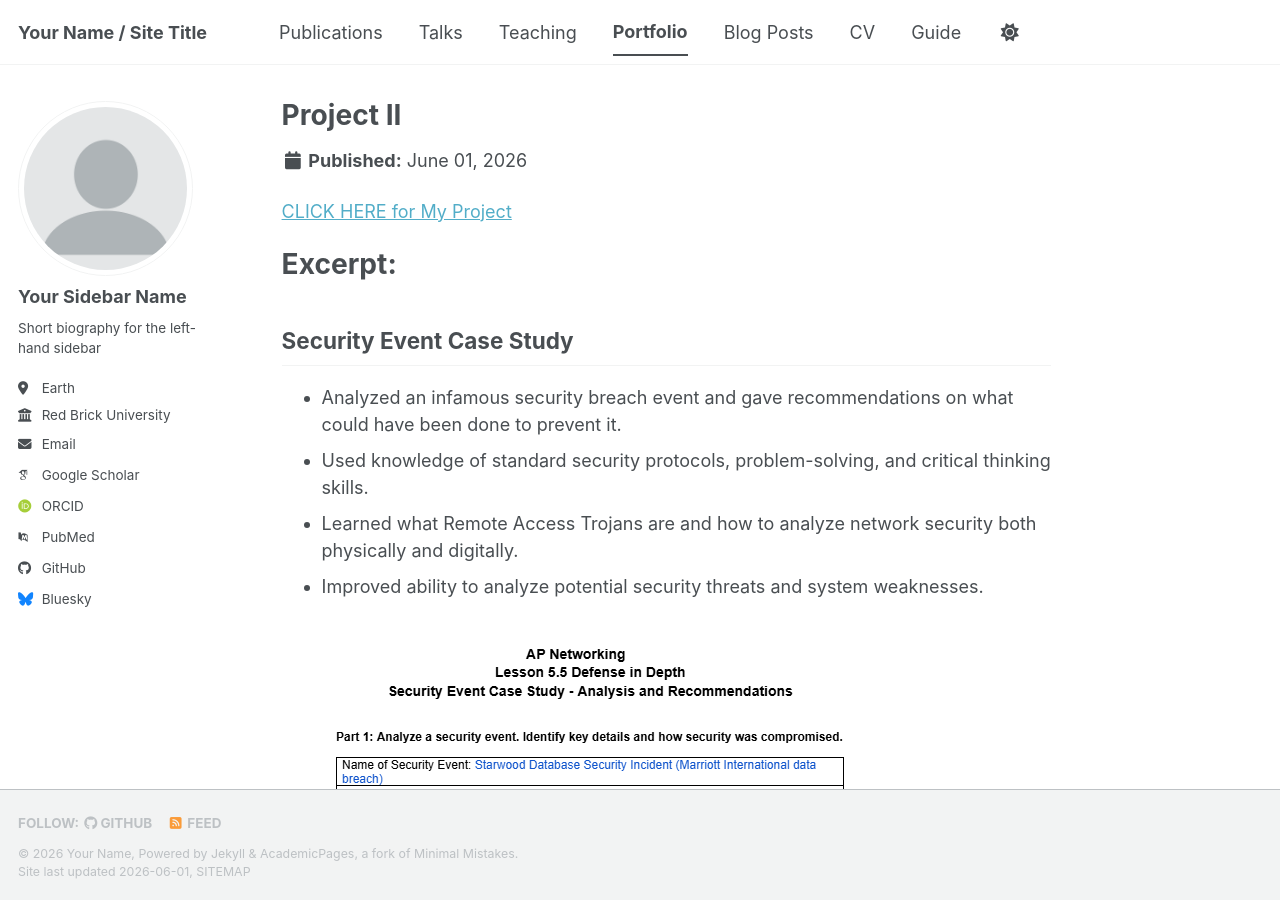
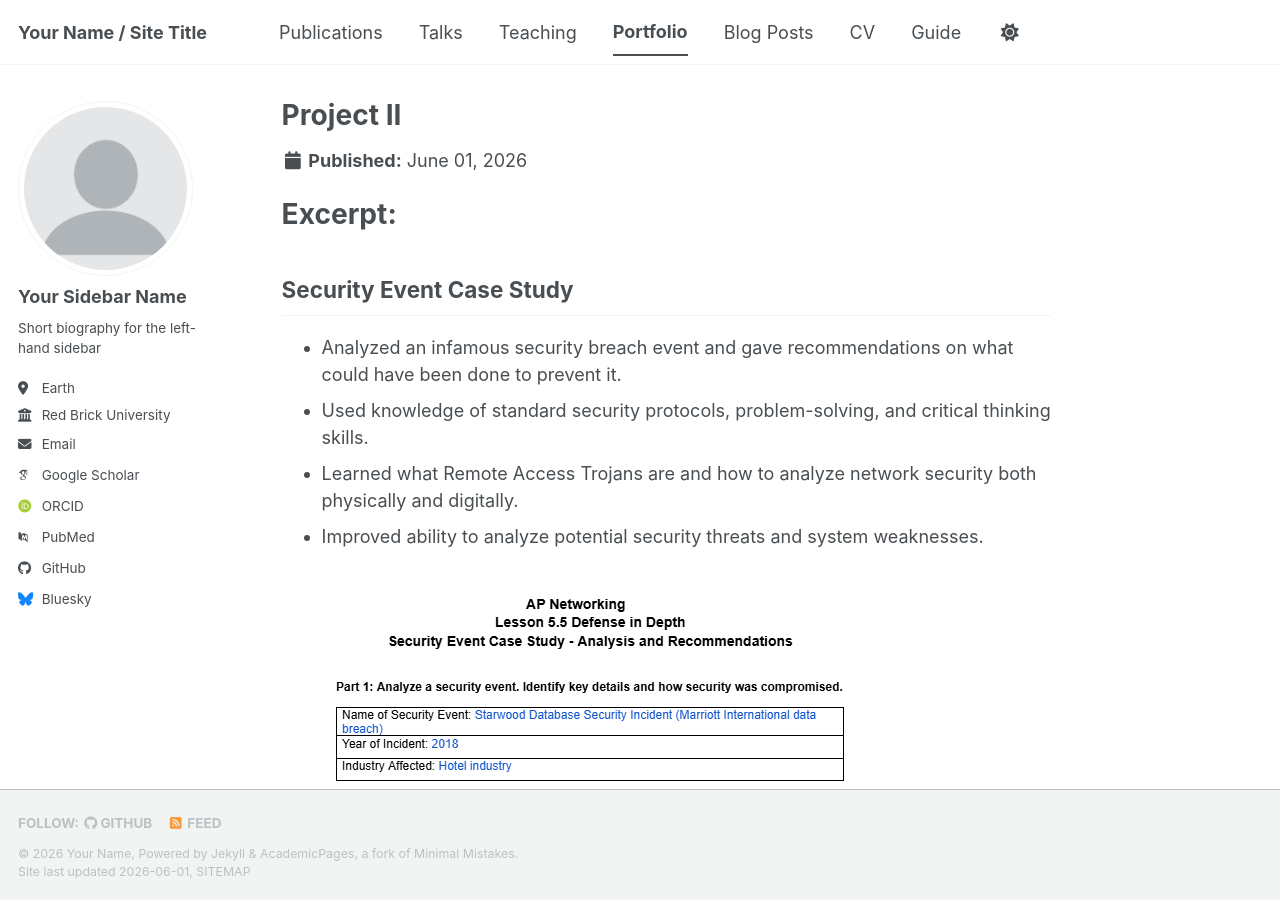
Before and after one commit to carsonsoldat/carsonsoldat.github.io, a Jekyll site: the page built from _portfolio/portfolio-2.md, in a window 1280 px wide and 900 px high. Built offline with Jekyll 4.4.1, drawn with Linux system fonts in a browser that asks for light colours; some web fonts are replaced; a script bundle is joined from its source files by our own code; library files that are not in the unit come from our copies.

Commit message:
Update portfolio-2.md

```diff
--- a/_portfolio/portfolio-2.md
+++ b/_portfolio/portfolio-2.md
@@ -1,7 +1,6 @@
 ---
 title: Project II
 ---
-[CLICK HERE for My Project](https://docs.google.com/document/d/1t6UCD7wH2xsgyuL1gPymWlTzZ6PLbNuuWTvN8iyr-IE/edit?usp=sharing)
 # Excerpt:
 ## Security Event Case Study
 - Analyzed an infamous security breach event and gave recommendations on what could have been done to prevent it.
```
